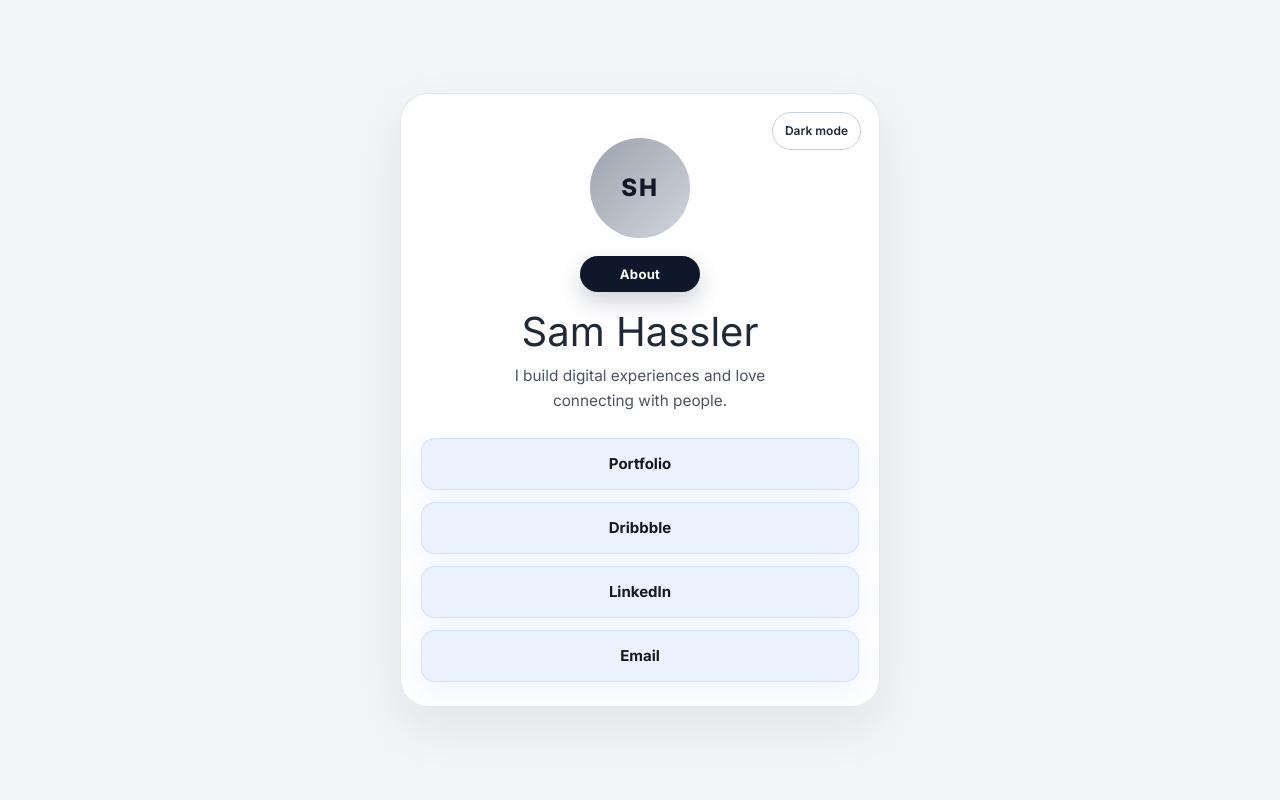
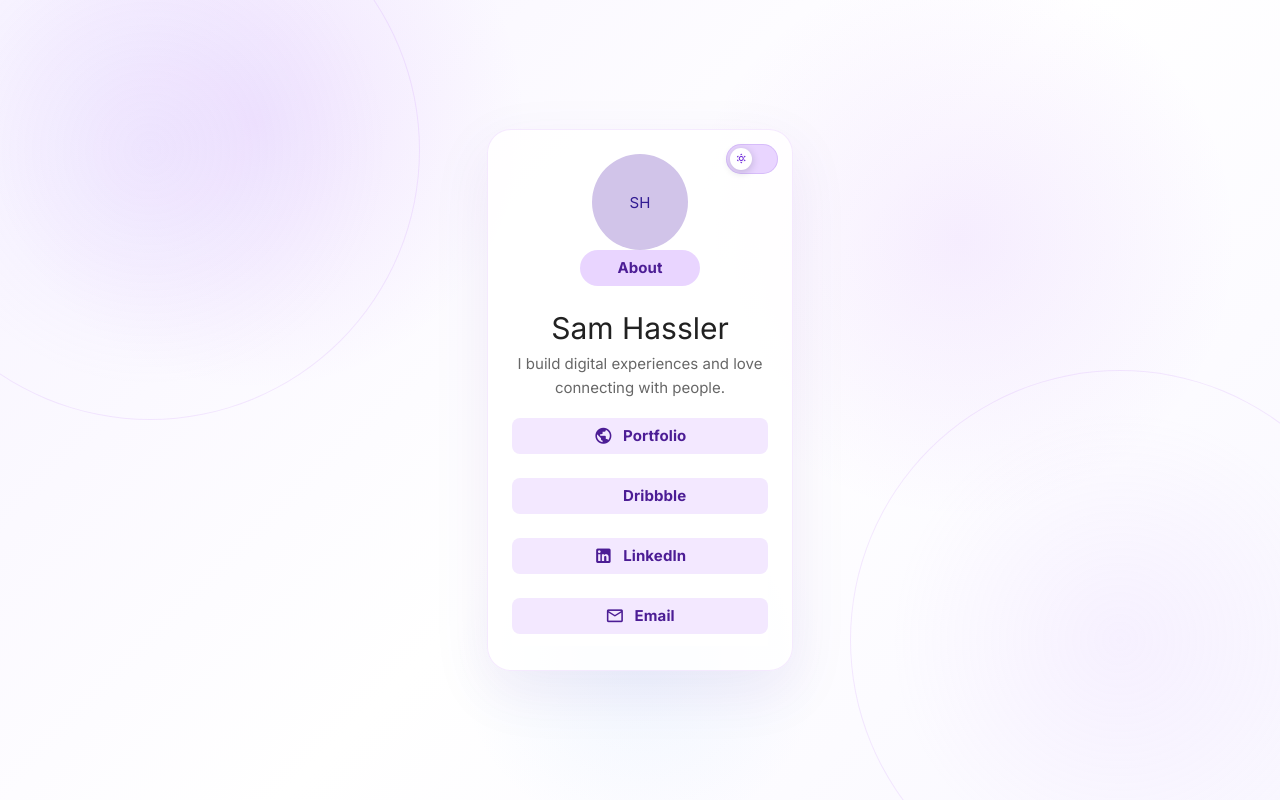
Before and after one commit to samhass-sla/LESSON_SIX, a Vue app: page / in a window 1280 px wide. Built offline with nearby package versions, Linux system fonts and the light colour scheme; the HTML template or start-up script is replaced by a standard one.

Commit message:
Vue components added

```diff
--- a/package.json
+++ b/package.json
@@ -11,8 +11,10 @@
     "type-check": "vue-tsc --build"
   },
   "dependencies": {
+    "@mdi/font": "^7.4.47",
     "vue": "^3.5.42",
-    "vue-router": "^5.3.1"
+    "vue-router": "^5.3.1",
+    "vuetify": "^4.2.1"
   },
   "devDependencies": {
     "@tsconfig/node24": "^24.0.5",
--- a/src/App.vue
+++ b/src/App.vue
@@ -3,7 +3,9 @@
 </script>
 
 <template>
-  <RouterView />
+  <v-app>
+    <RouterView />
+  </v-app>
 </template>
 
 <style scoped>
--- /dev/null
+++ b/src/components/LinkButton.vue
@@ -0,0 +1,68 @@
+<script setup lang="ts">
+import { computed } from 'vue'
+
+const props = defineProps<{
+  label: string
+  url: string
+  icon: string
+}>()
+
+const isExternal = computed(() => props.url.startsWith('http') || props.url.startsWith('mailto:'))
+</script>
+
+<template>
+  <v-btn
+    :href="url"
+    :aria-label="label"
+    block
+    rounded="lg"
+    color="purple-lighten-5"
+    variant="flat"
+    :target="isExternal ? '_blank' : undefined"
+    :rel="isExternal ? 'noopener noreferrer' : undefined"
+    class="home-link-button"
+  >
+    <v-icon :icon="icon" class="link-icon" />
+    <span class="button-text">{{ label }}</span>
+  </v-btn>
+</template>
+
+<style scoped>
+.link-icon {
+  margin-right: 0;
+}
+
+.home-link-button {
+  color: #4c1d95 !important;
+  background-color: #f3e8ff !important;
+  transition: transform 0.18s ease, box-shadow 0.18s ease, filter 0.18s ease, background-color 0.18s ease;
+}
+
+:deep(.v-btn__content) {
+  gap: 10px;
+}
+
+.home-link-button:hover {
+  transform: translateY(-2px) scale(1.01);
+  box-shadow: 0 12px 26px rgba(109, 40, 217, 0.18);
+  filter: brightness(1.02);
+}
+
+.home-link-button:active {
+  transform: translateY(0) scale(0.98);
+}
+
+.button-text {
+  color: #4c1d95;
+  font-weight: 700;
+}
+
+:global(.v-theme--dark .home-link-button) {
+  background-color: #312e81 !important;
+  color: #f8fafc !important;
+}
+
+:global(.v-theme--dark .button-text) {
+  color: #f8fafc !important;
+}
+</style>
--- a/src/main.ts
+++ b/src/main.ts
@@ -1,11 +1,25 @@
 import './assets/main.css'
+import 'vuetify/styles'
+import '@mdi/font/css/materialdesignicons.css'
 
 import { createApp } from 'vue'
+import { createVuetify } from 'vuetify'
+import * as components from 'vuetify/components'
+import * as directives from 'vuetify/directives'
 import App from './App.vue'
 import router from './router'
 
+const vuetify = createVuetify({
+  components,
+  directives,
+  theme: {
+    defaultTheme: 'light',
+  },
+})
+
 const app = createApp(App)
 
+app.use(vuetify)
 app.use(router)
 
 app.mount('#app')
--- a/src/views/AboutView.vue
+++ b/src/views/AboutView.vue
@@ -8,50 +8,77 @@
 </script>
 
 <template>
-  <main class="about-page">
-    <section class="about-card">
-      <div class="profile-wrap">
-        <div class="profile-photo" aria-label="Profile photo placeholder">SH</div>
-      </div>
+  <v-app>
+    <v-main class="about-page d-flex align-center justify-center pa-6">
+      <v-container class="py-10">
+        <v-row justify="center">
+          <v-col cols="12" md="10" lg="8">
+            <v-card class="about-card pa-6 pa-md-8 position-relative" rounded="xl" elevation="6">
+              <v-btn
+                to="/"
+                class="about-home-button"
+                color="deep-purple-lighten-4"
+                variant="flat"
+                size="small"
+                rounded="pill"
+              >
+                <span class="about-home-button-text">Home</span>
+              </v-btn>
 
-      <div class="content">
-        <p class="eyebrow">About</p>
-        <h1>Sam Hassler</h1>
+              <v-row align="center" no-gutters>
+                <v-col cols="12" md="4" class="d-flex justify-center mb-6 mb-md-0 pt-5 pt-md-2">
+                  <v-avatar size="180" color="deep-purple-lighten-4" class="profile-photo text-deep-purple-darken-4 font-weight-bold">
+                    SH
+                  </v-avatar>
+                </v-col>
 
-        <p class="bio">
-          Lorem ipsum dolor sit amet, consectetur adipiscing elit. Vestibulum nec velit nec nisi
-          vulputate volutpat. Curabitur ac eros non sapien posuere feugiat. Integer et convallis
-          metus, ac vestibulum nisl. Integer dapibus volutpat dolor, a laoreet ligula rutrum et.
-        </p>
+                <v-col cols="12" md="8" class="pl-md-6 pt-1">
+                  <p class="text-overline text-deep-purple-darken-2 mb-2">About</p>
+                  <h1 class="text-h3 font-weight-bold mb-4">Sam Hassler</h1>
 
-        <ul class="highlights">
-          <li v-for="highlight in highlights" :key="highlight">{{ highlight }}</li>
-        </ul>
-      </div>
-    </section>
-  </main>
+                  <p class="text-body-1 mb-4 text-medium-emphasis">
+                    Lorem ipsum dolor sit amet, consectetur adipiscing elit. Vestibulum nec velit nec
+                    nisi vulputate volutpat. Curabitur ac eros non sapien posuere feugiat. Integer et
+                    convallis metus, ac vestibulum nisl. Integer dapibus volutpat dolor, a laoreet
+                    ligula rutrum et.
+                  </p>
+
+                  <v-list class="pa-0" density="comfortable">
+                    <v-list-item v-for="highlight in highlights" :key="highlight" class="px-0 py-1">
+                      <template #prepend>
+                        <v-icon icon="mdi-check-circle" color="deep-purple-darken-2" />
+                      </template>
+                      <v-list-item-title class="text-body-2 text-medium-emphasis">
+                        {{ highlight }}
+                      </v-list-item-title>
+                    </v-list-item>
+                  </v-list>
+                </v-col>
+              </v-row>
+            </v-card>
+          </v-col>
+        </v-row>
+      </v-container>
+    </v-main>
+  </v-app>
 </template>
 
 <style scoped>
 .about-page {
   min-height: 100vh;
-  display: grid;
-  place-items: center;
-  padding: 32px 20px;
+  position: relative;
+  overflow: hidden;
   background:
     radial-gradient(circle at 20% 15%, rgba(168, 85, 247, 0.12), transparent 22%),
-    radial-gradient(circle at 75% 30%, rgba(168, 85, 247, 0.10), transparent 25%),
+    radial-gradient(circle at 75% 30%, rgba(168, 85, 247, 0.1), transparent 25%),
     radial-gradient(circle at 50% 82%, rgba(147, 197, 253, 0.12), transparent 20%),
     linear-gradient(135deg, #f7f3ff 0%, #ffffff 52%, #f9f7ff 100%);
-  position: relative;
-  overflow: hidden;
 }
 
 .about-page::before,
 .about-page::after {
   content: '';
   position: absolute;
-  inset: auto;
   width: 540px;
   height: 540px;
   border-radius: 50%;
@@ -74,87 +101,34 @@
 .about-card {
   position: relative;
   z-index: 1;
-  width: min(100%, 860px);
-  display: grid;
-  grid-template-columns: 220px 1fr;
-  gap: 28px;
-  align-items: center;
-  background: rgba(255, 255, 255, 0.8);
+  background: rgba(255, 255, 255, 0.82);
   border: 1px solid rgba(168, 85, 247, 0.12);
-  border-radius: 28px;
   box-shadow: 0 20px 60px rgba(76, 29, 149, 0.08);
-  padding: 32px;
+  padding-top: 3.5rem;
 }
 
-.profile-wrap {
-  display: flex;
-  justify-content: center;
+.about-home-button {
+  position: absolute;
+  top: 18px;
+  left: 18px;
+  min-width: 96px;
+  background-color: #e9d5ff !important;
+  color: #4c1d95 !important;
+}
+
+.about-home-button-text {
+  color: #4c1d95;
+  font-weight: 700;
 }
 
 .profile-photo {
-  width: 180px;
-  height: 180px;
-  border-radius: 50%;
-  background: linear-gradient(135deg, #ddd6fe, #f5f3ff);
-  display: grid;
-  place-items: center;
-  font-weight: 800;
+  border: 4px solid rgba(255, 255, 255, 0.9);
+  box-shadow: 0 14px 30px rgba(109, 40, 217, 0.12);
   font-size: 2.2rem;
   letter-spacing: 0.08em;
-  color: #4c1d95;
-  border: 4px solid rgba(255, 255, 255, 0.9);
-  box-shadow: 0 14px 30px rgba(109, 40, 217, 0.12);
 }
 
-.content {
-  text-align: left;
-}
-
-.eyebrow {
-  margin: 0 0 8px;
-  font-size: 0.75rem;
-  text-transform: uppercase;
-  letter-spacing: 0.12em;
-  color: #7c3aed;
-  font-weight: 700;
-}
-
-h1 {
-  margin: 0 0 16px;
-  font-size: clamp(2.2rem, 4vw, 3.2rem);
-  line-height: 1.1;
-  color: #111827;
-}
-
-.bio {
-  margin: 0 0 20px;
-  font-size: 1rem;
-  line-height: 1.8;
-  color: #374151;
-}
-
-.highlights {
+:global(body) {
   margin: 0;
-  padding-left: 1.25rem;
-  display: grid;
-  gap: 10px;
-  color: #374151;
-  line-height: 1.6;
-}
-
-@media (max-width: 720px) {
-  .about-card {
-    grid-template-columns: 1fr;
-    text-align: center;
-    padding: 28px 20px;
-  }
-
-  .content {
-    text-align: center;
-  }
-
-  .highlights {
-    text-align: left;
-  }
 }
 </style>
--- a/src/views/HomeView.vue
+++ b/src/views/HomeView.vue
@@ -1,216 +1,239 @@
 <script setup lang="ts">
-import { ref } from 'vue'
-import { RouterLink } from 'vue-router'
+import { useTheme } from 'vuetify'
+import { computed } from 'vue'
+import LinkButton from '@/components/LinkButton.vue'
 
-const isDark = ref(false)
+const theme = useTheme()
 
 const links = [
-  { label: 'Portfolio', href: 'https://samhassler.com', ariaLabel: 'Visit my portfolio' },
-  { label: 'Dribbble', href: 'https://dribbble.com', ariaLabel: 'Visit my Dribbble' },
-  { label: 'LinkedIn', href: 'https://www.linkedin.com', ariaLabel: 'Visit my LinkedIn' },
-  { label: 'Email', href: 'mailto:sam@example.com', ariaLabel: 'Send me an email' },
+  { label: 'Portfolio', url: 'https://samhassler.com', icon: 'mdi-earth' },
+  { label: 'Dribbble', url: 'https://dribbble.com', icon: 'mdi-dribbble' },
+  { label: 'LinkedIn', url: 'https://www.linkedin.com', icon: 'mdi-linkedin' },
+  { label: 'Email', url: 'mailto:sam@example.com', icon: 'mdi-email-outline' },
 ]
 
-function toggleTheme() {
-  isDark.value = !isDark.value
-}
+const isDark = computed({
+  get: () => theme.global.current.value.dark,
+  set: (value: boolean) => {
+    theme.global.name.value = value ? 'dark' : 'light'
+  },
+})
 </script>
 
 <template>
-  <main :class="['page-shell', { dark: isDark }]">
-    <div class="card">
-      <button class="theme-toggle" type="button" @click="toggleTheme" aria-label="Toggle color theme">
-        {{ isDark ? 'Light mode' : 'Dark mode' }}
-      </button>
+  <v-app>
+    <v-main class="home-page d-flex align-center justify-center pa-6">
+      <v-container class="py-10">
+        <v-row justify="center">
+          <v-col cols="12" sm="8" md="6" lg="4">
+            <v-card class="home-card pa-6 text-center position-relative" rounded="xl" elevation="6">
+              <button
+                type="button"
+                class="theme-toggle"
+                :aria-label="isDark ? 'Switch to light mode' : 'Switch to dark mode'"
+                @click="isDark = !isDark"
+              >
+                <span class="toggle-track" :class="{ dark: isDark }">
+                  <span class="toggle-thumb">
+                    <v-icon :icon="isDark ? 'mdi-weather-night' : 'mdi-weather-sunny'" size="12" />
+                  </span>
+                </span>
+              </button>
 
-      <div class="avatar" aria-label="Profile photo placeholder">SH</div>
+              <v-avatar size="96" color="deep-purple-lighten-4" class="mb-2 text-deep-purple-darken-4 font-weight-bold">
+                SH
+              </v-avatar>
 
-      <RouterLink to="/about" class="about-button">About</RouterLink>
+              <v-btn
+                to="/about"
+                class="mb-5 about-button"
+                color="deep-purple-lighten-4"
+                variant="flat"
+                size="small"
+                rounded="pill"
+              >
+                <span class="button-text">About</span>
+              </v-btn>
 
-      <h1>Sam Hassler</h1>
-      <p class="tagline">I build digital experiences and love connecting with people.</p>
+              <h1 class="text-h4 font-weight-bold mb-2">Sam Hassler</h1>
+              <p class="text-body-2 mb-4 text-medium-emphasis">
+                I build digital experiences and love connecting with people.
+              </p>
 
-      <nav class="link-stack" aria-label="Social links">
-        <a
-          v-for="link in links"
-          :key="link.label"
-          :href="link.href"
-          :aria-label="link.ariaLabel"
-          class="link-button"
-          target="_blank"
-          rel="noopener noreferrer"
-        >
-          {{ link.label }}
-        </a>
-      </nav>
-    </div>
-  </main>
+              <v-list class="link-list pa-0" density="comfortable" nav>
+                <v-list-item v-for="link in links" :key="link.label" class="link-list-item px-0 py-3">
+                  <LinkButton :label="link.label" :url="link.url" :icon="link.icon" />
+                </v-list-item>
+              </v-list>
+            </v-card>
+          </v-col>
+        </v-row>
+      </v-container>
+    </v-main>
+  </v-app>
 </template>
 
 <style scoped>
-.page-shell {
+.home-page {
   min-height: 100vh;
-  display: flex;
-  align-items: center;
-  justify-content: center;
-  padding: 24px;
-  background: #f4f5f7;
-  color: #1f2937;
-  transition: background-color 0.25s ease, color 0.25s ease;
+  position: relative;
+  overflow: hidden;
+  background:
+    radial-gradient(circle at 20% 15%, rgba(168, 85, 247, 0.12), transparent 22%),
+    radial-gradient(circle at 75% 30%, rgba(168, 85, 247, 0.1), transparent 25%),
+    radial-gradient(circle at 50% 82%, rgba(147, 197, 253, 0.12), transparent 20%),
+    linear-gradient(135deg, #f7f3ff 0%, #ffffff 52%, #f9f7ff 100%);
 }
 
-.page-shell.dark {
-  background: #111827;
-  color: #f9fafb;
+.home-page::before,
+.home-page::after {
+  content: '';
+  position: absolute;
+  width: 540px;
+  height: 540px;
+  border-radius: 50%;
+  border: 1px solid rgba(168, 85, 247, 0.12);
+  pointer-events: none;
 }
 
-.card {
-  position: relative;
-  width: min(100%, 480px);
-  background: rgba(255, 255, 255, 0.9);
-  border: 1px solid rgba(148, 163, 184, 0.25);
-  border-radius: 28px;
-  box-shadow: 0 20px 50px rgba(15, 23, 42, 0.08);
-  padding: 32px 20px 24px;
-  text-align: center;
+.home-page::before {
+  top: -120px;
+  left: -120px;
+  background: radial-gradient(circle at center, rgba(196, 181, 253, 0.12), transparent 62%);
 }
 
-.dark .card {
-  background: rgba(17, 24, 39, 0.9);
-  border-color: rgba(148, 163, 184, 0.25);
-  box-shadow: 0 20px 50px rgba(2, 6, 23, 0.5);
+.home-page::after {
+  right: -110px;
+  bottom: -110px;
+  background: radial-gradient(circle at center, rgba(216, 180, 254, 0.12), transparent 60%);
+}
+
+:deep(.v-card) {
+  background: rgba(255, 255, 255, 0.82);
+  border: 1px solid rgba(168, 85, 247, 0.12);
+  box-shadow: 0 20px 60px rgba(76, 29, 149, 0.08);
+}
+
+:deep(.v-btn__content) {
+  justify-content: center;
 }
 
 .theme-toggle {
   position: absolute;
-  top: 18px;
-  right: 18px;
-  border: 1px solid rgba(148, 163, 184, 0.5);
+  top: 14px;
+  right: 14px;
+  border: none;
   background: transparent;
-  color: inherit;
-  border-radius: 999px;
-  padding: 8px 12px;
-  font-size: 0.75rem;
-  font-weight: 600;
+  padding: 0;
   cursor: pointer;
-  transition: transform 0.2s ease, background-color 0.2s ease;
 }
 
-.theme-toggle:hover {
-  transform: translateY(-1px);
-  background: rgba(148, 163, 184, 0.1);
+.toggle-track {
+  position: relative;
+  display: inline-flex;
+  align-items: center;
+  width: 52px;
+  height: 30px;
+  border-radius: 999px;
+  background: #e9d5ff;
+  transition: background-color 0.25s ease;
+  box-shadow: inset 0 0 0 1px rgba(109, 40, 217, 0.14);
 }
 
-.avatar {
-  width: 100px;
-  height: 100px;
-  margin: 12px auto 18px;
-  border-radius: 50%;
-  background: linear-gradient(135deg, #9ca3af, #d1d5db);
+.toggle-track.dark {
+  background: #312e81;
+}
+
+.toggle-thumb {
+  position: absolute;
+  left: 4px;
   display: grid;
   place-items: center;
-  font-weight: 800;
-  letter-spacing: 0.08em;
-  font-size: 1.5rem;
-  color: #111827;
+  width: 22px;
+  height: 22px;
+  border-radius: 50%;
+  background: #ffffff;
+  color: #6d28d9;
+  box-shadow: 0 2px 8px rgba(15, 23, 42, 0.2);
+  transition: transform 0.25s ease, background-color 0.25s ease, color 0.25s ease;
 }
 
-h1 {
-  margin: 0;
-  font-size: clamp(2rem, 6vw, 2.5rem);
-  line-height: 1.1;
-}
-
-.tagline {
-  margin: 10px auto 0;
-  max-width: 300px;
-  font-size: 0.96rem;
-  color: inherit;
-  opacity: 0.8;
+.toggle-track.dark .toggle-thumb {
+  transform: translateX(22px);
+  background: #1f2937;
+  color: #f8fafc;
 }
 
 .about-button {
-  display: inline-flex;
-  align-items: center;
-  justify-content: center;
-  align-self: center;
+  display: flex;
+  margin: 0 auto 18px;
   width: 120px;
   min-height: 36px;
-  margin: 0 auto 18px;
-  border-radius: 999px;
-  background: #0f172a;
-  color: #ffffff;
-  text-decoration: none;
-  font-size: 0.82rem;
-  font-weight: 700;
-  letter-spacing: 0.02em;
-  transition: transform 0.2s ease, box-shadow 0.2s ease, opacity 0.2s ease;
-  box-shadow: 0 10px 20px rgba(15, 23, 42, 0.18);
+  white-space: nowrap;
+  color: #4c1d95 !important;
+  background-color: #e9d5ff !important;
 }
 
-.link-stack {
-  margin-top: 24px;
-  display: flex;
-  flex-direction: column;
-  gap: 12px;
+.link-list {
+  margin-top: 6px;
 }
 
-.link-button {
-  display: inline-flex;
-  align-items: center;
-  justify-content: center;
-  width: 100%;
-  min-height: 52px;
-  border-radius: 14px;
-  text-decoration: none;
-  font-weight: 700;
-  color: #111827;
-  background: #edf2ff;
-  border: 1px solid rgba(59, 130, 246, 0.14);
-  transition:
-    transform 0.2s ease,
-    box-shadow 0.2s ease,
-    background-color 0.2s ease;
-  box-shadow: 0 8px 20px rgba(59, 130, 246, 0.08);
-  animation: button-bounce 0.2s ease;
+.link-list-item {
+  min-height: 0;
 }
 
-.about-button:hover,
-.link-button:hover {
-  transform: translateY(-2px);
+.home-link-button {
+  color: #4c1d95 !important;
+  background-color: #f3e8ff !important;
+  transition: transform 0.18s ease, box-shadow 0.18s ease, filter 0.18s ease, background-color 0.18s ease;
 }
 
-.page-shell.dark .link-button {
-  background: rgba(148, 163, 184, 0.12);
-  color: #f9fafb;
-  border-color: rgba(148, 163, 184, 0.18);
+.home-link-button:hover {
+  transform: translateY(-2px) scale(1.01);
+  box-shadow: 0 12px 26px rgba(109, 40, 217, 0.18);
+  filter: brightness(1.02);
 }
 
-.link-button:hover {
-  transform: translateY(-2px);
-  box-shadow: 0 12px 24px rgba(59, 130, 246, 0.12);
+.home-link-button:active {
+  transform: translateY(0) scale(0.98);
 }
 
-.link-button:active {
-  animation: button-bounce 0.3s ease;
+.button-text {
+  color: #4c1d95;
+  font-weight: 700;
 }
 
-@keyframes button-bounce {
-  0% { transform: scale(1); }
-  30% { transform: scale(0.97); }
-  60% { transform: scale(1.02); }
-  100% { transform: scale(1); }
+:global(body) {
+  margin: 0;
+  background: linear-gradient(135deg, #f4f0ff 0%, #ffffff 46%, #f4f0ff 100%);
 }
 
-@media (max-width: 480px) {
-  .card {
-    padding: 28px 16px 18px;
-    border-radius: 22px;
-  }
+:global(.v-theme--dark body) {
+  background: linear-gradient(135deg, #0f172a 0%, #111827 100%);
+}
 
-  .theme-toggle {
-    top: 12px;
-    right: 12px;
-  }
+:global(.v-theme--dark .home-card) {
+  background: rgba(15, 23, 42, 0.9) !important;
+  border: 1px solid rgba(168, 85, 247, 0.2) !important;
+  box-shadow: 0 20px 60px rgba(2, 6, 23, 0.48) !important;
+}
+
+:global(.v-theme--dark .text-medium-emphasis) {
+  color: rgba(255, 255, 255, 0.7) !important;
+}
+
+:global(.v-theme--dark .home-link-button),
+:global(.v-theme--dark .about-button) {
+  background-color: #312e81 !important;
+  color: #f8fafc !important;
+}
+
+:global(.v-theme--dark .button-text) {
+  color: #f8fafc !important;
+}
+
+:global(.v-theme--dark .v-avatar) {
+  background: #a78bfa !important;
+  color: #111827 !important;
 }
 </style>
```
Also changed, not shown: 1 other file (tests, documents, lock files or other folders).
